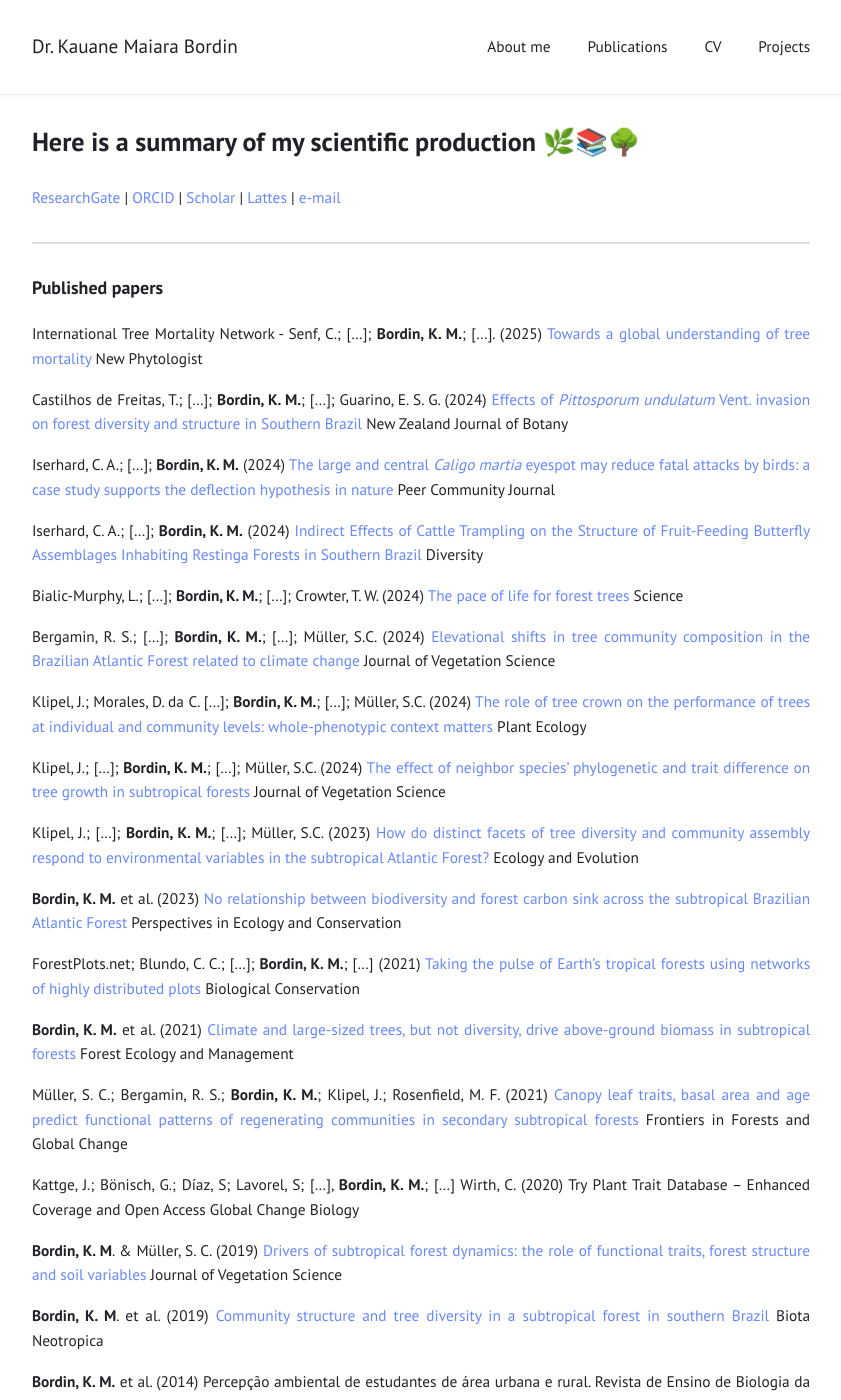
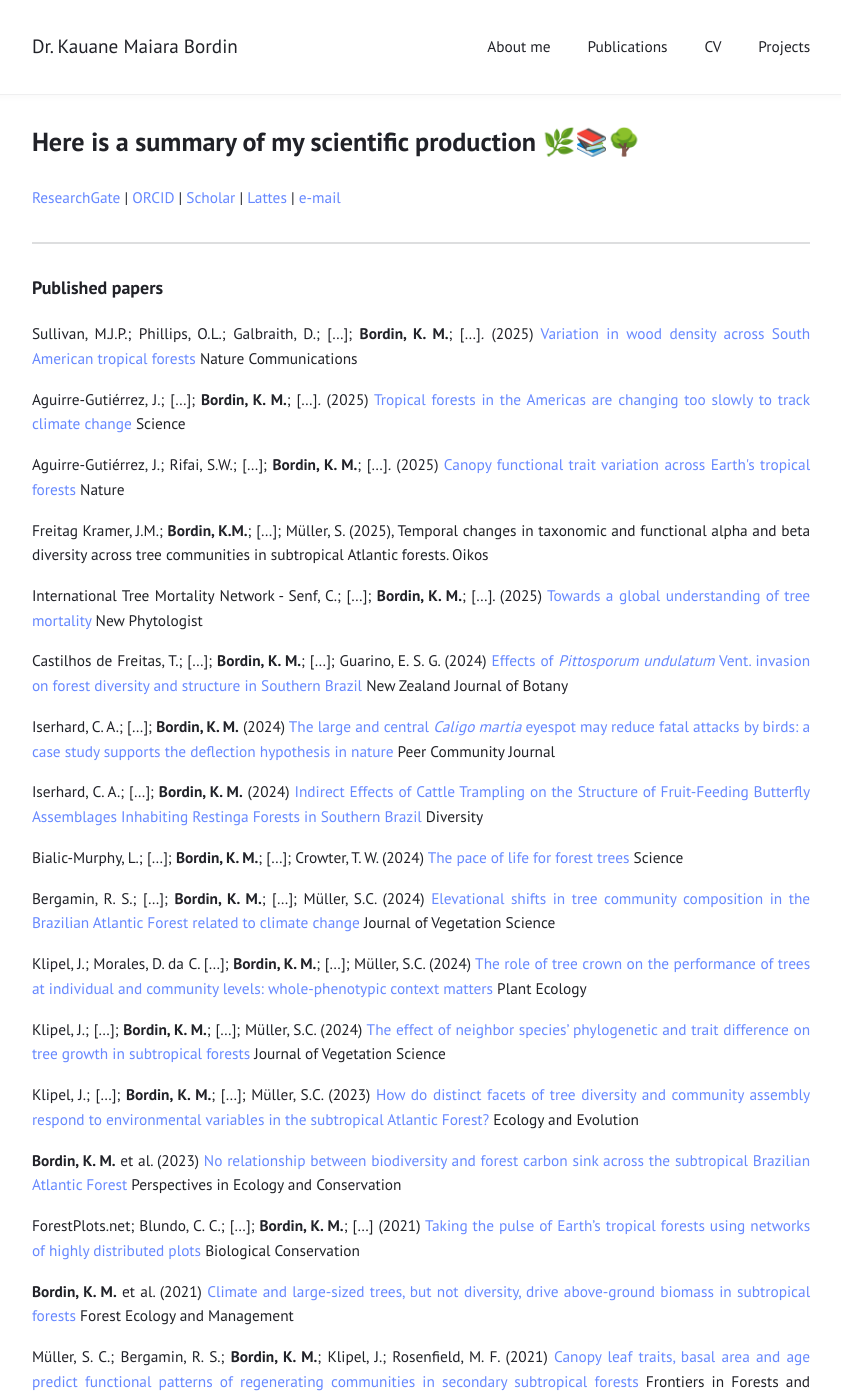
Before and after one commit to kmbordin/kmbordin.github.io, a Jekyll site: the page built from publications.md, in a window 1280 px wide and 1400 px high. Shown: the whole window, without its empty margins (219-1060 px from the left). Built offline with Jekyll 4.4.1, drawn with Linux system fonts in a browser that asks for light colours; our own code applies the rules of GitHub Pages for plain Markdown files; some of the changed text lies outside the part shown.

Commit message:
update publications

```diff
--- a/_config.yml
+++ b/_config.yml
@@ -26,7 +26,7 @@ navigation:                # accepts {file, title, url, icon, sidebaricon}
 external:                  # shows a footer with social links - for available icons see fontawesome.com/icons
   - {title: Mail, icon: envelope, url: "mailto:kauanembordin@gmail.com"}
   - {title: Github, icon: github, url: "https://github.com/kmbordin"}
-  - {title: Twitter, icon: twitter, url: "https://twitter.com/kmbordin"}
+  #- {title: Twitter, icon: twitter, url: "https://twitter.com/kmbordin"}
   - {title: google-scholar, icon: google-scholar, url: "https://scholar.google.com/citations?user=RwJPjaEAAAAJ&hl=pt-BR"}
 
 comments:
--- a/publications.md
+++ b/publications.md
@@ -7,6 +7,14 @@ title: "Here is a summary of my scientific production 🌿📚🌳"
 ------------------------------------------------------------------------
 
 ### Published papers
+
+Sullivan, M.J.P.; Phillips, O.L.; Galbraith, D.; [...]; **Bordin, K. M.**; [...]*.* (2025) [Variation in wood density across South American tropical forests](https://doi.org/10.1038/s41467-025-56175-4) Nature Communications
+
+Aguirre-Gutiérrez, J.; [...]; **Bordin, K. M.**; [...]*.* (2025) [Tropical forests in the Americas are changing too slowly to track climate change](https://www.science.org/doi/10.1126/science.adl5414) Science
+
+Aguirre-Gutiérrez, J.; Rifai, S.W.; [...]; **Bordin, K. M.**; [...]*.* (2025) [Canopy functional trait variation across Earth\'s tropical forests](https://doi.org/10.1038/s41586-025-08663-2) Nature
+
+Freitag Kramer, J.M.; **Bordin, K.M.**; [...]; Müller, S. (2025), Temporal changes in taxonomic and functional alpha and beta diversity across tree communities in subtropical Atlantic forests. Oikos
 
 International Tree Mortality Network - Senf, C.; [...]; **Bordin, K. M.**; [...]. (2025) [Towards a global understanding of tree mortality](https://nph.onlinelibrary.wiley.com/doi/full/10.1111/nph.20407) New Phytologist
 
@@ -42,12 +50,12 @@ Kattge, J.; Bönisch, G.; Díaz, S; Lavorel, S; [...], **Bordin, K. M.**; [...]
 
 **Bordin, K. M.** et al. (2014) Percepção ambiental de estudantes de área urbana e rural. Revista de Ensino de Biologia da Associação Brasileira de Ensino de Biologia (SBEnBio)
 
+### Book chapters
+
+**Bordin, K. M.**; Morales, D. da C.; et al. 2025. [The use of functional traits in assessing productivity in natural ecosystems](https://www.sciencedirect.com/science/article/abs/pii/B9780443133671000077?via%3Dihub). In [Plant Functional Traits: Linking Climate and Ecosystem Functioning](https://doi.org/10.1016/C2022-0-02004-3), edited by Manoj Kumar, Rainer Bussmann, Nathan Swenson. Ed 1. Vol. 1, 111-133: Elsevier*. ISBN: 978-0-443-13367-1*
+
 ### Other publications
 
 **Bordin, K. M.** (2020) [As florestas e as mudanças climáticas](https://www.ufrgs.br/jornal/as-florestas-e-as-mudancas-climaticas/). *Jornal da Universidade*. [magazine for university community at Federal University of Rio Grande do Sul].
 
 Iserhard, C. A.; [...]; **Bordin, K. M.** (2023) [Large and central eyespots from *Caligo martia* wings reduce fatal attacks by birds: a study case supports the deflection hypothesis in nature.](https://doi.org/10.22541/au.170000972.25951252/v1) Preprint at Authorea
-
-### Book chapters
-
-**Bordin, K. M.**; Morales, D. da C.; et al. 2025. [The use of functional traits in assessing productivity in natural ecosystems](https://www.sciencedirect.com/science/article/abs/pii/B9780443133671000077?via%3Dihub). In [Plant Functional Traits: Linking Climate and Ecosystem Functioning](https://doi.org/10.1016/C2022-0-02004-3), edited by Manoj Kumar, Rainer Bussmann, Nathan Swenson. Ed 1. Vol. 1, 111-133: Elsevier*. ISBN: 978-0-443-13367-1*
```
